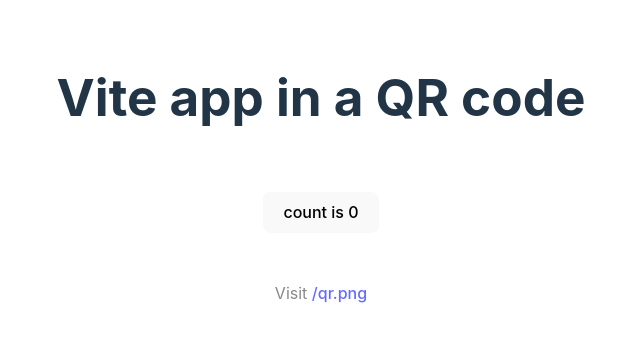
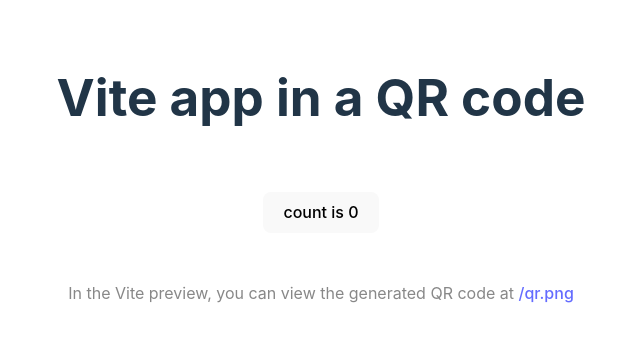
Before and after one commit to RandomSearch18/vite-plugin-emit-qr, a website built with Vite: page test-project/index.html in a window 1280 px wide. Shown: the part 222-578 px from the top of the page, without its empty margins (319-959 px from the left). Built offline with nearby package versions, Linux system fonts and the light colour scheme.

Commit message:
Finish polishing the demo

```diff
--- a/test-project/index.html
+++ b/test-project/index.html
@@ -14,7 +14,10 @@
         <div class="card">
           <button id="counter" type="button"></button>
         </div>
-        <p class="read-the-docs">Visit <a href="/qr.png">/qr.png</a></p>
+        <p class="read-the-docs">
+          In the Vite preview, you can view the generated QR code at
+          <a href="/qr.png">/qr.png</a>
+        </p>
       </div>
     </div>
     <script type="module" src="/src/main.ts"></script>
```
Also changed, not shown: .codesandbox/tasks.json.
